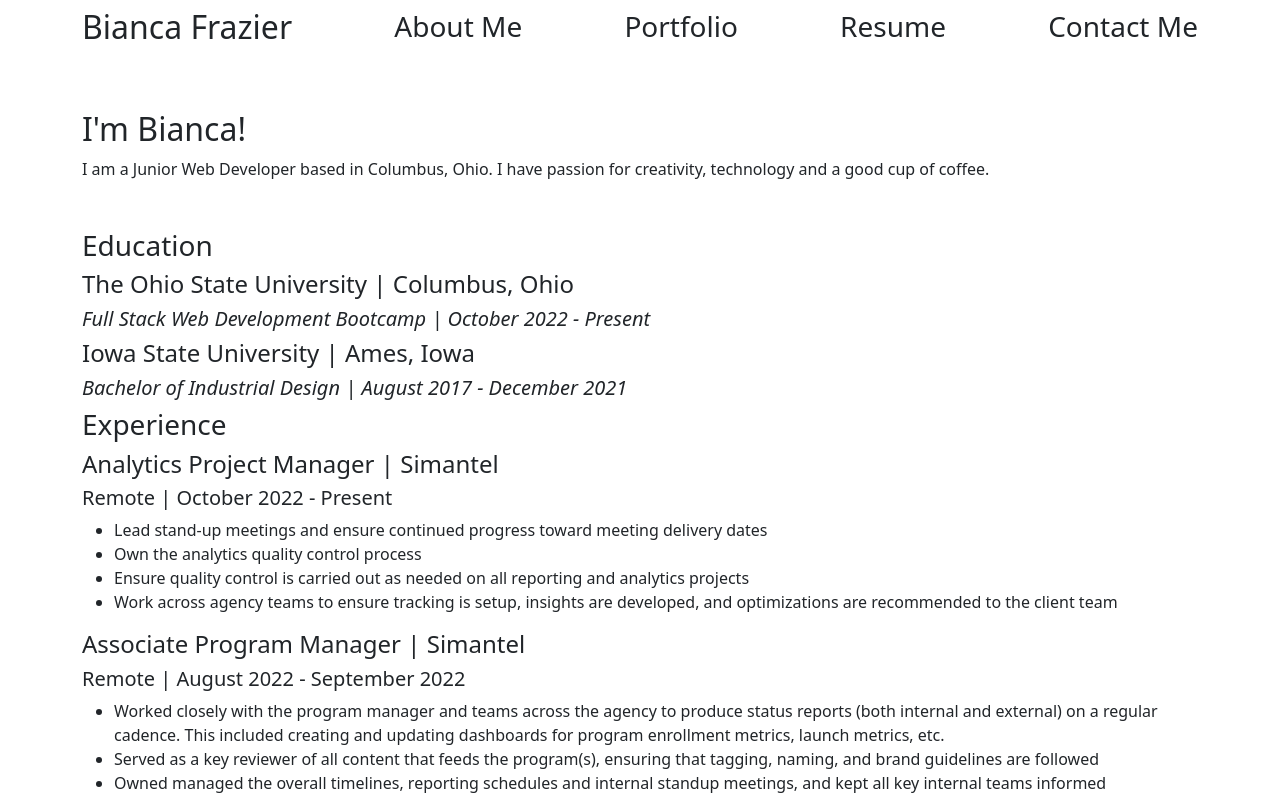
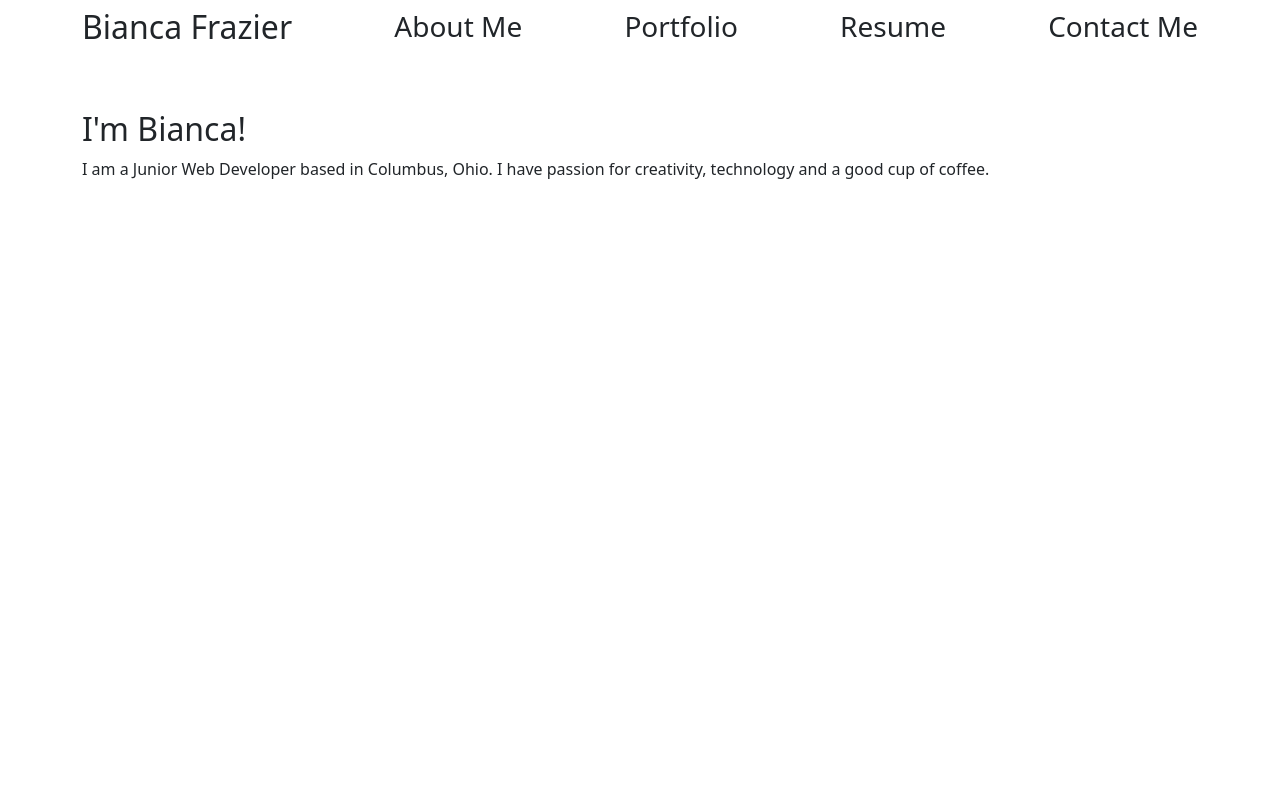
Before and after one commit to b-frazier/react-portfolio, a React (Create React App) app: page / in a window 1280 px wide. Shown: the top 799 px of the page. Built offline with nearby package versions, Linux system fonts and the light colour scheme.

Commit message:
render pages conditionally

```diff
--- a/src/components/portfolio.js
+++ b/src/components/portfolio.js
@@ -1,14 +1,30 @@
-import React from 'react';
+import React, { useState } from 'react';
 import About from './about';
 import Header from './header';
 import Resume from './resume';
 
 export default function Portfolio() {
+  const [currentPage, setCurrentPage] = useState('About');
+
+  const renderPage = () => {
+    if (currentPage === 'Contact') {
+      return '';
+    }
+    if (currentPage === 'Resume') {
+      return <Resume />;
+    }
+    if (currentPage === 'Projects') {
+      return '';
+    }
+    return <About />;
+  };
+
+  const handlePageChange = (page) => setCurrentPage(page);
+
   return (
     <div>
-      <Header />
-      <About />
-      <Resume />
+      <Header currentPage={currentPage} handlePageChange={handlePageChange} />
+      {renderPage()}
     </div>
   );
 }
```
